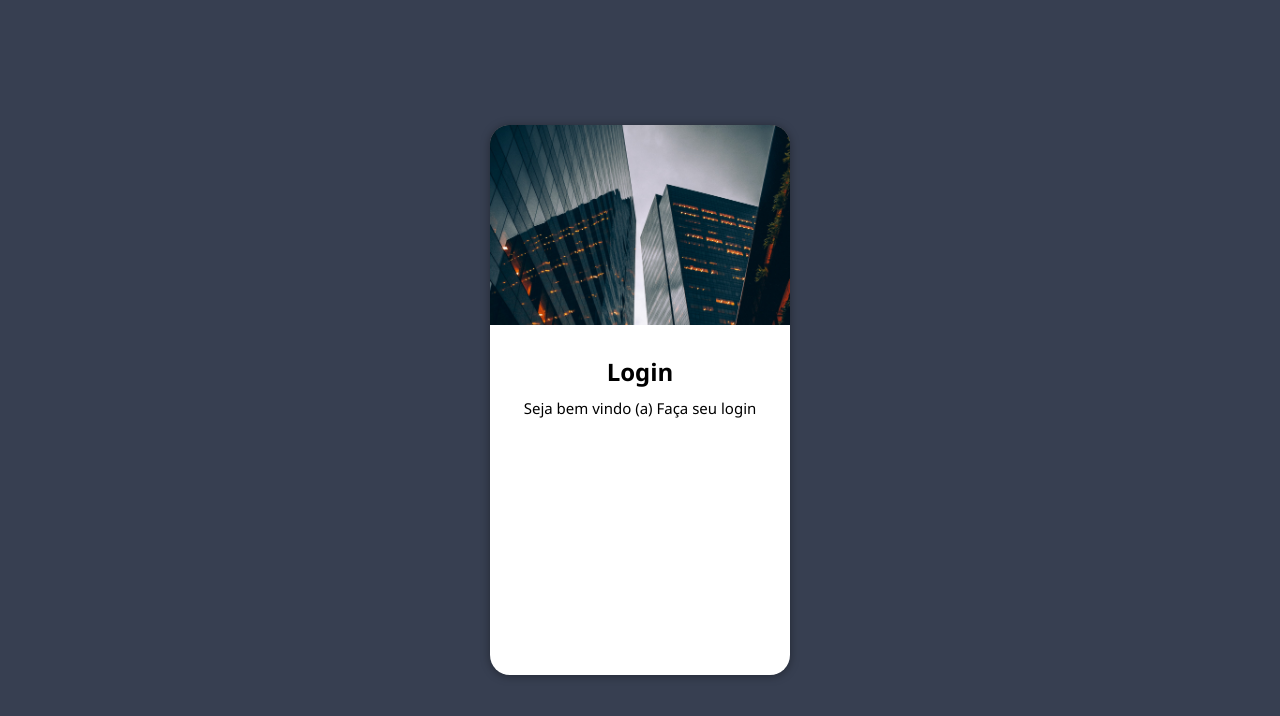
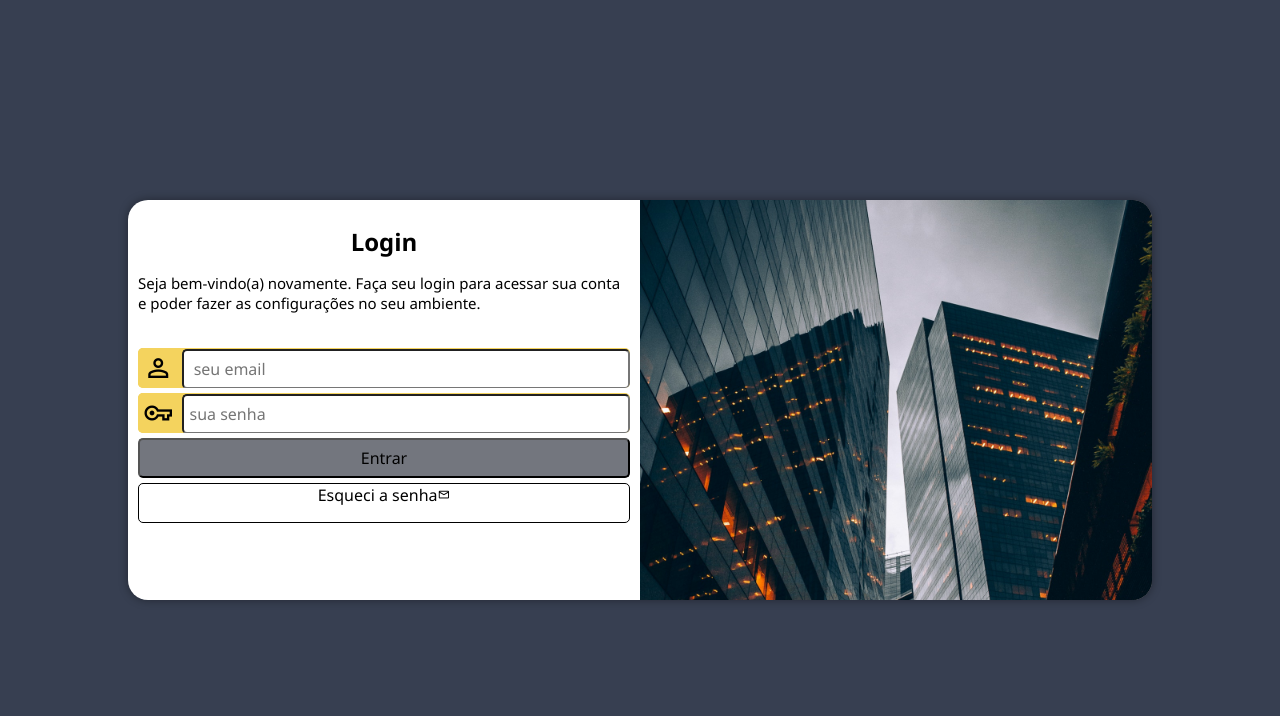
Before and after one commit to Newanderson/projeto-login, a plain HTML site: page index.html in a window 1280 px wide. Drawn offline with nearby package versions, Linux system fonts and the light colour scheme.

Commit message:
finalizado

```diff
--- a/estilos/midia-query.css
+++ b/estilos/midia-query.css
@@ -2,20 +2,53 @@
 
 @media screen and (min-width:768px) and (max-width:992px){
 
-    section{
-        width: 90%;
+    #login{
+        width: 80vw;
+        height: 500px;
 
 
     }
-    #imag{
-        float:right;
+    #imagem{
+        float:left;
         width: 40%;
         height: 100%;
 
     }
     #formulario{
-        float: left;
+        float:right;
         width: 60%;
+    }
+}
+
+
+    @media screen and (min-width:992px) {
+        #login{
+            width:80vw;
+            height: 400px;
+
+        }
+
+
+
+        #imagem{
+            float:right;
+            width: 50%;
+            height: 100%;
+
+        }
+
+        #formulario{
+            float: left;
+            width: 50%;
+
+
+        }
+        #formulario > p{
+            font-size: 15px;
+
+        }
+
+
     }
 
 
@@ -25,7 +58,4 @@
 
 
 
-
-
-
 }
--- a/estilos/style.css
+++ b/estilos/style.css
@@ -8,7 +8,7 @@
 
 }
 
-body {
+body, html{
     background-color:#373F51;
     height: 100vh;
     width: 100vw;
@@ -20,28 +20,33 @@ main{
     width: 100vw;
 
 }
-section{
+#login{
     position: absolute;
     top: 50%;
     left: 50%;
+    overflow: hidden;
+
+
+
+    background-color:white;
+    width: 250px;
+    height: 600px;
+    border-radius: 20px;
+    box-shadow: 0px 0px 10px rgba(0, 0, 0, 0.388);
+
     transform: translate(-50%, -50%);
-    overflow: hidden;/*tudo que estiver fora da borda vai fica escondido*/
-
-    background-color: white;
-    width: 300px;
-    height: 550px;
-    border-radius: 20px;
-    box-shadow:0px 1px 10px rgba(0, 0, 0, 0.366);
-    display: block;
-
-    transition: width .5s , heigth .5s;
+    transition: width .2s , height .2s ;
     transition-timing-function: ease;
 
+
+
+
+
+
 }
-
-#imag{
+#imagem{
     display: block;
-  background:black url(../imagens/pexels-dinnow-9444476.jpg) no-repeat;
+    background:black url(../imagens/pexels-dinnow-9444476.jpg) no-repeat;
     height: 200px;
     background-size:cover;
     background-position: left top;
@@ -49,72 +54,101 @@ section{
 }
 #formulario{
     display: block;
-    padding: 20px;
+    padding: 10px;
+}
+
+#formulario > h1 {
+    text-align: center;
+    margin-bottom: 15px;
+    margin-top: 15px;
+}
+
+#formulario > p{
+    font-size: 15px;
+    margin-bottom: 35px;
 
 }
 
-#formulario h1{
+.campo{
+    background-color: #F4D35E;
     text-align: center;
-    padding: 10px;
-}
-#formulario p{
-    text-align: center;
-    font-size:15px;
-}
-.campo{
-    background-color:#373F51 ;
-    width: 95%;
-    border-radius: 5PX;
-    margin: auto;
-    margin-bottom:5px;
-    color: aliceblue;
-    text-align: center;
-    height:40px
-     ;
+    overflow: hidden;
+    display: block;
+    height: 40px;
+    border-radius: 5px;
+    margin:5px 0px ;
+    overflow: hidden;
 
 }
+
 label{
     display: none;
 }
+.xbotao{
+    display: block;
+    background-color: #323641ad;
+    color: black;
+    text-align: center;
+    font-size: 1em;
+    width: 100%;
+    height: 40px;
+    border-radius: 5px;
+    cursor: pointer;
+    margin-bottom: 5px;
+    }
 
-input[type=submit]{
-
-    height: 40px;
-    margin: auto;
-    display: block;
-    font-size: 1em;
-    width:95% ;
-    background:rgb(255, 255, 255);
-    color: rgb(15, 71, 238);
-    border-radius: 5px;
-    text-align: center;
-    cursor: pointer;
-    margin-bottom: 7px;
-
+.xbotao:hover{
+    background-color: #373F51;
+    color: rgb(241, 235, 235);
 }
-input[type=submit]:hover{
-    background-color: #191c24;
-    color: white;
-
-}
-a {
+.botao{
 
     display: block;
     text-align: center;
     text-decoration: none;
+    text-align: center;
     font-size: 1em;
-    width:95% ;
+    width: 100%;
+    height: 40px;
+    color:black;
     background-color:white;
-    height: 40px;
-    margin: auto;
+    border: 1px solid black;
     border-radius: 5px;
-    color: rgb(15, 71, 238);
-    border: 1px solid  #191c24;
+
+}
+.botao:hover{
+    background-color: #373F51;
+    color: rgb(241, 235, 235);
+}
+
+.botao > span{
+
+    margin: 0px;
+    text-align: center;
+    font-size: 0.8em;
+
+}
+
+.campo > span{
+    background-color: #F4D35E;
+    color:black ;
+    font-size:30px ;
+    width: 40px;
+    padding: 5px;
+
+}
+.campo > input{
+
+   font-size: 1em;
+   width:calc(100% - 44.8px);
+   height: 100%;
+   border-radius: 5px;
+   padding: 5px;
+   transform: translateY(-8px);
 
 
 }
-a:hover{
-    background-color:  #191c24;
-    color: white;
 
+.campo > input:focus-within{
+    background-color:white;
 }
--- a/index.html
+++ b/index.html
@@ -11,24 +11,30 @@
 </head>
 <body>
     <main>
-        <section id="login ">
-            <div id="imag">
+        <section id="login">
+            <div id="imagem">
 
             </div>
+            <div id="formulario">
+                <h1>Login</h1>
+                <p>Seja bem-vindo(a) novamente. Faça seu login para acessar sua conta e poder fazer as configurações no seu ambiente.</p>
+                <form action="login.php" method="post" autocomplete="on">
+                <div class="campo">
+                    <span class="material-symbols-outlined">person</span>
+                   <input type="email" name="login" id="ilogin" placeholder=" seu email" autocomplete="email" required maxlength="30">
+                    <label for="ilogin">Login</label>
+                </div>
+                <div class="campo">
+                    <span class="material-symbols-outlined">vpn_key</span>
+                    <input type="password" name="senha " id="isenha" placeholder="sua senha" autocomplete="current-password" required maxlength="15">
+                    <label for="senha">Senha</label>
+                </div>
+                <input type="submit" value="Entrar" class="xbotao">
+                <a href="esqueci.html" class="botao">Esqueci a senha<span class="material-symbols-outlined">mail</span></a>
 
-            <div id="formulario">
+                </form>
 
-                <h1>Login </h1>
-                <p>Seja bem vindo (a) Faça seu login</p>
-                <form action="login.php" method="post"></form>
-
-            <form action="php.login" method="post" autocomplete="on">
-                </div>
-
-
-
-
-            </form>
+            </div>
 
         </section>
     </main>
```
